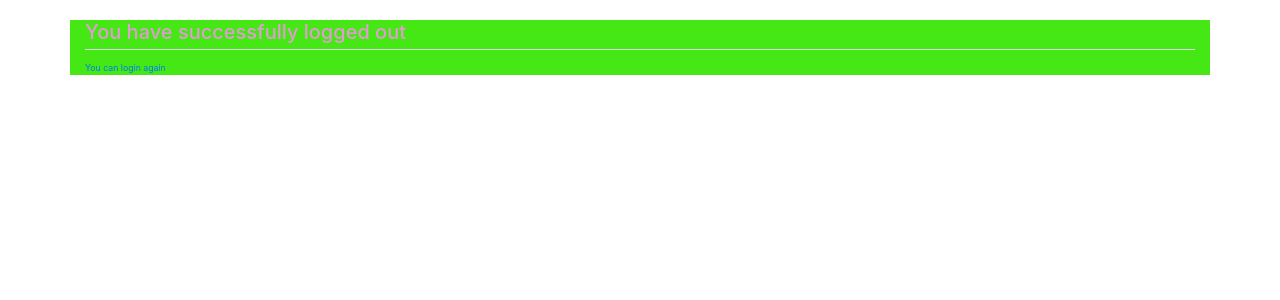
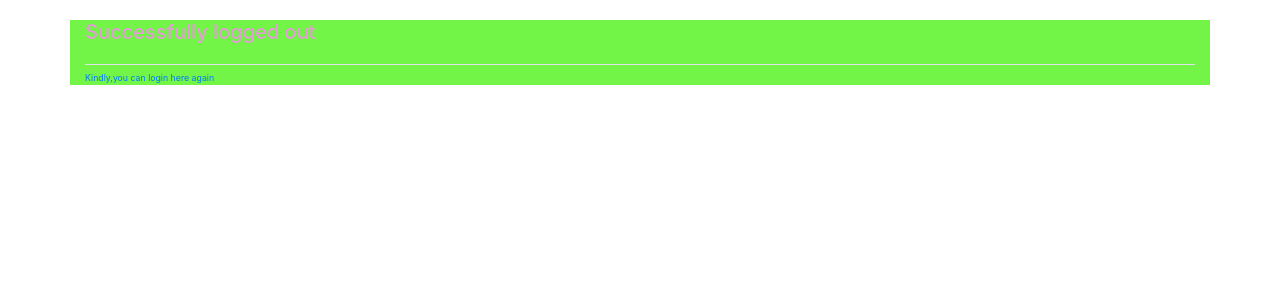
Before and after one commit to Jn-mic/Myhood, a Django app: page /logout/ in a window 1280 px wide. Shown: the part 62-362 px from the top of the page. Run offline with Django 3.2, Linux system fonts and the light colour scheme; some libraries are stand-ins or nearby versions.

Commit message:
solving app bugs

```diff
--- a/myneighbour/templates/post.html
+++ b/myneighbour/templates/post.html
@@ -7,7 +7,7 @@
   </div>
   <div class="text-center">
     <a href="{% url 'new-post' %}">
-      <button class="btn btn-success" style="height:50px;  margin-top: -6px;">Post an Update</button>
+      <button class="btn btn-success" style="height:45px;  margin-top: -4px;border-radius: 5%;">Post and Update here</button>
     </a>
   </div>
   <div class="row">
--- a/myneighbour/templates/registration/logout.html
+++ b/myneighbour/templates/registration/logout.html
@@ -1,10 +1,11 @@
 {% extends 'base.html' %}
 {% block content %}
-<div class="container" style="background-color: #45e714; color:rgb(228, 154, 212);">
+<div class="container" style="background-color: #73f547; color:rgb(228, 154, 212);">
     <div class="content-section">
-        <h2>You have successfully logged out</h2>
-        <div class="border-top pt-3">
-            <small class="text-muted"><a href="{% url 'login'%}">You can login again</a></small>
+        <h2>Successfully logged out</h2>
+        <br>
+        <div class="border-top pt-2">
+            <small class="text-muted"><a href="{% url 'login'%}">Kindly,you can login here again</a></small>
         </div>
 
     </div>
--- a/myneighbour/templates/user_profile.html
+++ b/myneighbour/templates/user_profile.html
@@ -10,9 +10,9 @@
     <div class="user-image">
       <img src="{{profile.photo.url}}" class="gallery-image" alt="" width=150 height=150 style="border-radius:50%">
     </div>
-    <p style="font-size: 22px; font-weight:bold;margin:auto; padding:2px;">{{profile.username}}</p>
-    <p class="card-text" style="font-size:20px;font-weight:bold;">{{profile.description |safe}}</p>
-    <p class="card-text" style="font-size:18px;color:rgb(219, 211, 211);font-weight:bold;">Email: {{profile.email}}</p>
+    <p style="font-size: 20px; font-weight:bold;margin:auto; padding:3px;">{{profile.username}}</p>
+    <p class="card-text" style="font-size:18px;font-weight:bold;">{{profile.description |safe}}</p>
+    <p class="card-text" style="font-size:18px;color:rgb(105, 228, 24);font-weight:bold;">Email: {{profile.email}}</p>
 
   </div>
 
```
Also changed, not shown: myneighbour/templates/search.html (+4 -4 lines).
